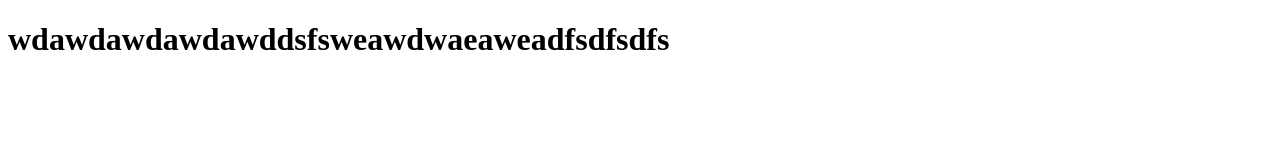
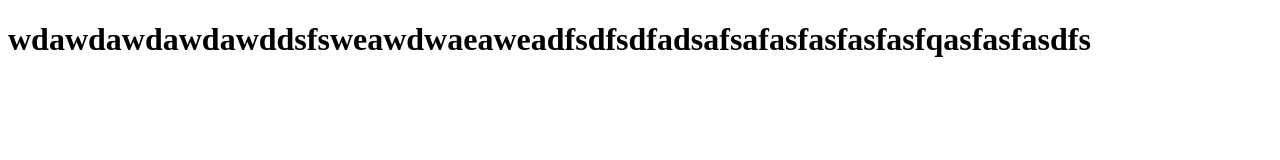
Before and after one commit to LawrenceChenPro/yohobuy, a plain HTML site: page index.html in a window 1280 px wide. Drawn offline with Linux system fonts and the light colour scheme.

Commit message:
Signed-off-by: LawrenceChenPro <1015784418@qq.com>修改

```diff
--- a/index.html
+++ b/index.html
@@ -5,6 +5,6 @@
     <title>Document</title>
 </head>
 <body>
-    <h1>wdawdawdawdawddsfsweawdwaeaweadfsdfsdfs</h1>
+    <h1>wdawdawdawdawddsfsweawdwaeaweadfsdfsdfadsafsafasfasfasfasfqasfasfasdfs</h1>
 </body>
 </html>
```
